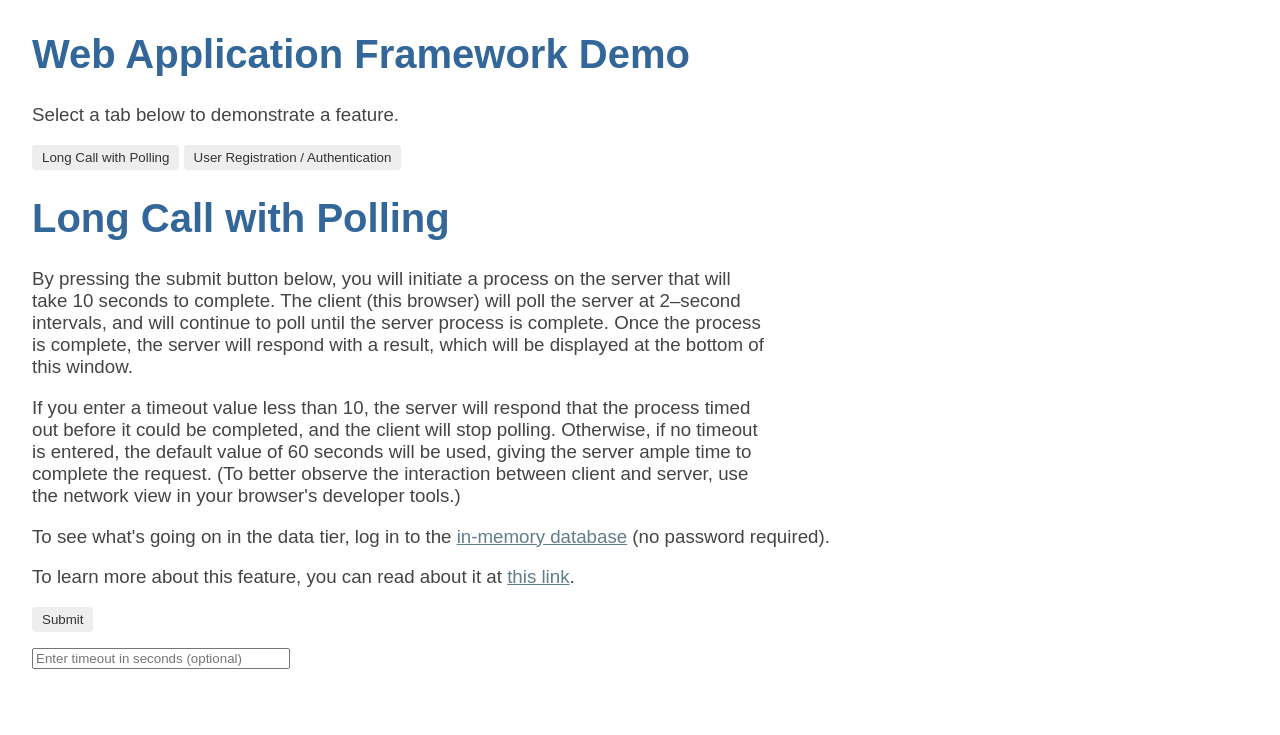
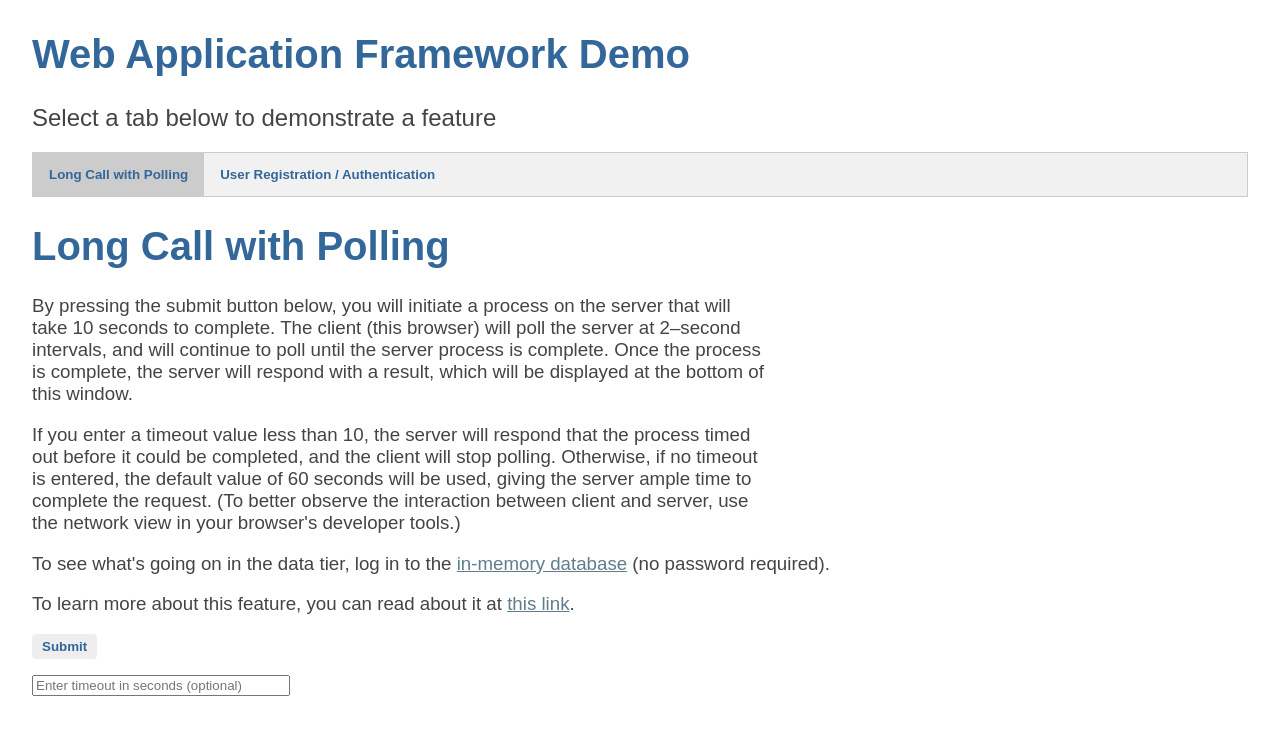
Before and after one commit to dchampion/framework-demo-vanilla-js, a Spring Boot app: page / in a window 1280 px wide. Shown: the top 735 px of the page. Run offline with Spring Boot 4, Linux system fonts and the light colour scheme.

Commit message:
Finishing touches. TODO: 1. Add in-line doc.

```diff
--- a/src/main/resources/static/index.html
+++ b/src/main/resources/static/index.html
@@ -7,11 +7,13 @@
   </head>
   <body>
     <h1>Web Application Framework Demo</h1>
-    <h3>
-      Select a tab below to demonstrate a feature.
-    </h3>
-    <button class="div-button" data-div="long-call">Long Call with Polling</button>
-    <button class="div-button" data-div="reg-auth">User Registration / Authentication</button>
+    <h2>
+      Select a tab below to demonstrate a feature
+    </h2>
+    <div class="tabs">
+      <button class="div-button" id="default-open" data-div="long-call">Long Call with Polling</button>
+      <button class="div-button" data-div="reg-auth">User Registration / Authentication</button>
+    </div>
     <div class="top" id="long-call">
       <h1>Long Call with Polling</h1>
       <h3>
@@ -37,7 +39,9 @@
           <a target=_blank href="https://github.com/dchampion/framework/wiki/Web-Application-Framework#long-running-operation-with-polling">this link</a>.
         </p>
       </h3>
-      <button id="long-call-submit-button">Submit</button>
+      <div class="submit">
+        <button id="long-call-submit-button">Submit</button>
+      </div>
       <p>
         <input id="long-call-timeout" type="number" min="1" style="width:250px" placeholder="Enter timeout in seconds (optional)"></input>
       </p>
@@ -64,9 +68,11 @@
           <a target=_blank href="https://github.com/dchampion/framework/wiki/Web-Application-Framework#identity-and-access-management">this link</a>.
         </p>
       </h3>
-      <button class="reg-auth-div-button" data-div="reg-auth-login">Log in</button>
-      <button class="reg-auth-div-button" data-div="reg-auth-register">Register</button>
-      <div class="reg-auth-top" id="reg-auth-login">
+      <div class="tabs">
+        <button class="reg-auth-div-button" id="default-open" data-div="reg-auth-login">Log in</button>
+        <button class="reg-auth-div-button" data-div="reg-auth-register">Register</button>
+      </div>
+      <div class="top-reg-auth" id="reg-auth-login">
           <form id="reg-auth-login-form" action="/users/authenticate" method="post">
             <div>
               <label for="login-uname">Username:</label><br>
@@ -74,13 +80,13 @@
               <label for="login-password">Password:</label><br>
               <input type="password" id="login-password" name="password" required="true"><br>
             </div>
-            <div>
+            <div class="submit">
               <button type="submit">Submit</button>
             </div>
             <div class="response-container" id="login-response-container"></div>
           </form>
         </div>
-        <div class="reg-auth-top" id="reg-auth-register">
+        <div class="top-reg-auth" id="reg-auth-register">
           <form id="reg-auth-registration-form" action="/users/register" method="post">
             <div>
               <label for="reg-fname">First name:</label><br>
@@ -94,12 +100,12 @@
               <label for="reg-confirm-password">Confirm password:</label><br>
               <input type="password" id="reg-confirm-password" name="confirm-password" required="true" minlength="8" maxlength="64">
             </div>
-            <div>
+            <div class="submit">
               <button type="submit">Submit</button>
             </div>
           </form>
         </div>
-      <div class="response-container" id="reg-auth-response-container"></div>
+      <div class="response-container" id="reg-response-container"></div>
     </div>
   </body>
 </html>
--- a/src/main/resources/static/styles.css
+++ b/src/main/resources/static/styles.css
@@ -1,16 +1,60 @@
 /* Global Styles */
+[class*="top-"] {
+  display: none;
+  padding: 6px 12px;
+  border: 1px solid #ccc;
+  border-top: none;
+  animation: fadeEffect 1s;
+}
+
+@keyframes fadeEffect {
+  from {opacity: 0;}
+  to {opacity: 1;}
+}
+
 .top {
   display: none;
 }
-.reg-auth-top {
-  display: none;
-}
+
 #long-call {
   display: block;
 }
+
 #reg-auth-login {
   display: block;
 }
+
+/* Style the tab */
+.tabs {
+  overflow: hidden;
+  border: 1px solid #ccc;
+  background-color: #f1f1f1;
+}
+
+/* Style the buttons that are used to open the tab content */
+.tabs button {
+  color: #369;
+  font-family: Arial, Helvetica, sans-serif;
+  font-weight: bold;
+  background-color: inherit;
+  float: left;
+  border: none;
+  outline: none;
+  cursor: pointer;
+  padding: 14px 16px;
+  transition: 0.3s;
+}
+
+/* Change background color of buttons on hover */
+.tabs button:hover {
+  background-color: #ddd;
+}
+
+/* Create an active/current tablink class */
+.tabs button.active {
+  background-color: #ccc;
+}
+
 h1 {
   color: #369;
   font-family: Arial, Helvetica, sans-serif;
@@ -21,6 +65,7 @@ h2, h3 {
   font-family: Arial, Helvetica, sans-serif;
   font-weight: lighter;
 }
+
 body {
   margin: 2em;
 }
@@ -32,8 +77,11 @@ a {
   cursor: pointer;
   cursor: hand;
 }
-button {
+
+.submit button {
+  color: #369;
   font-family: Arial;
+  font-weight: bold;
   background-color: #eee;
   border: none;
   padding: 5px 10px;
@@ -41,10 +89,10 @@ button {
   cursor: pointer;
   cursor: hand;
 }
-button:hover {
+.submit button:hover {
   background-color: #cfd8dc;
 }
-button:disabled {
+.submit button:disabled {
   background-color: #eee;
   color: #aaa;
   cursor: auto;
```
Also changed, not shown: src/main/resources/static/site.js (+33 -19 lines).
